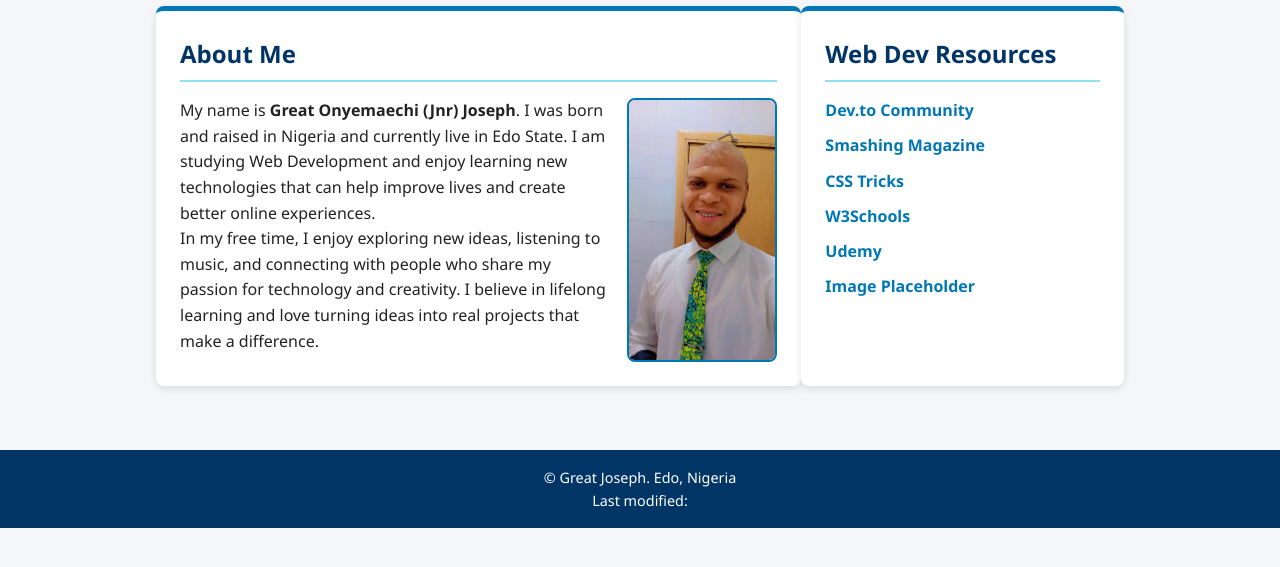
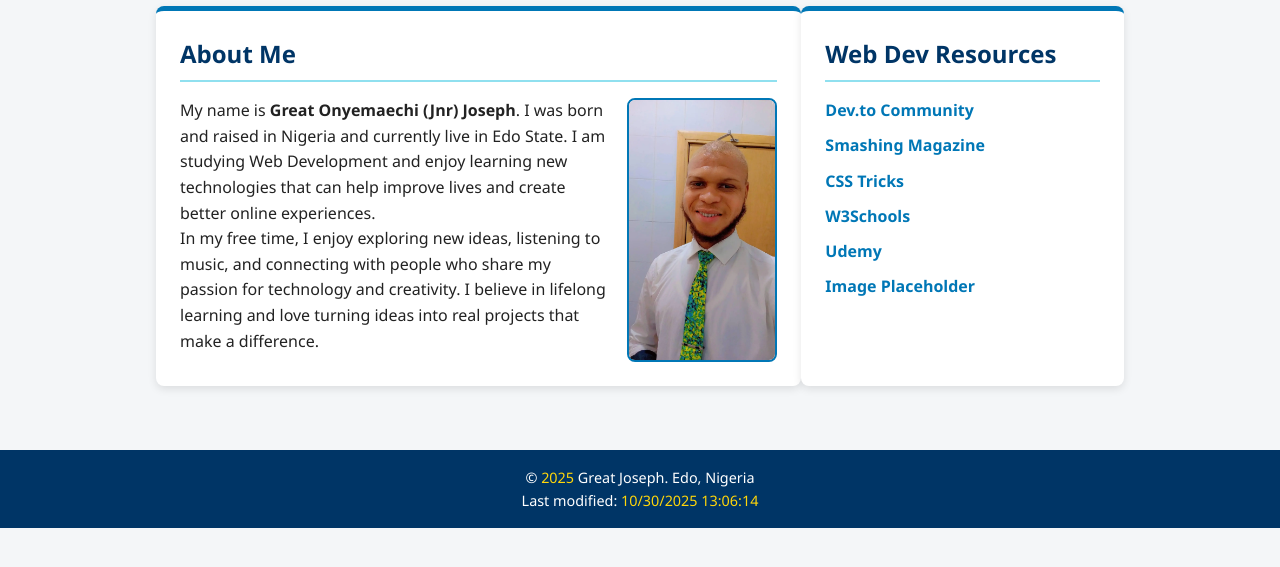
Before and after one commit to Degreatjoe/wdd131, a plain HTML site: page index.html in a window 1280 px wide. Shown: the part 223-790 px from the top of the page. Drawn offline with Linux system fonts and the light colour scheme; the site is published under a folder, as on GitHub Pages, so addresses that start at the root find nothing.

Commit message:
adjustment

```diff
--- a/index.html
+++ b/index.html
@@ -7,7 +7,7 @@
     <meta name="description" content="WDD 131 – Dynamic Web Fundamentals - Great Onyemaechi (Jnr) Joseph personal webpage.">
     <title>WDD 131 – Dynamic Web Fundamentals – Great Joseph</title>
     <link rel="stylesheet" href="styles/base.css">
-    <script src="/scripts/getdates.js" defer></script>
+    <script src="scripts/getdates.js" defer></script>
 </head>
 <body>
     <header>
```
